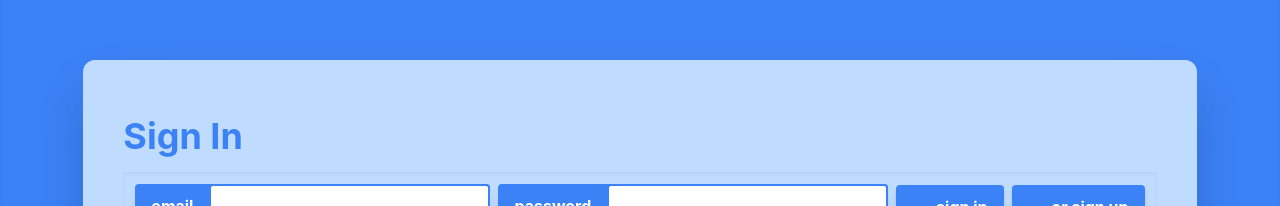
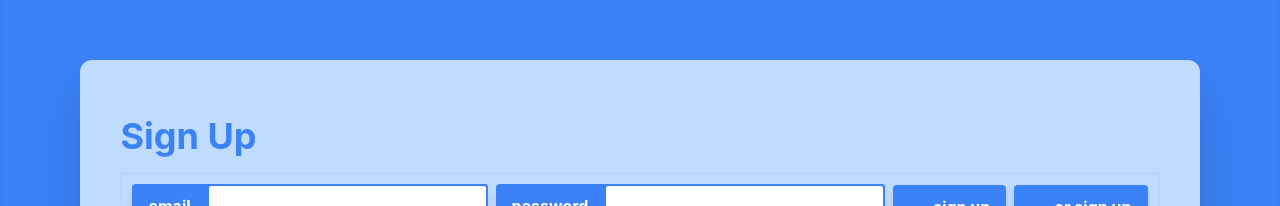
Before and after one commit to JoniBach/neovis-anim, a React (Create React App) app: page /signup in a window 1280 px wide. Shown: the part 230-436 px from the top of the page. Built offline with nearby package versions, Linux system fonts and the light colour scheme; no server answers; some icons are missing.

Commit message:
fixing page titles for registration

```diff
--- a/src/pages/Signup.jsx
+++ b/src/pages/Signup.jsx
@@ -12,7 +12,7 @@ export const Signup = () => {
   const [password, setPassword] = useState("");
   return (
     <Splash>
-      <h1>Sign In</h1>
+      <h1>Sign Up</h1>
       <Bar>
         <Input
           type="email"
@@ -27,7 +27,7 @@ export const Signup = () => {
           label="password"
         />
         <button onClick={() => signUp({ email, password })}>
-          <Backup size={20} /> sign in
+          <Backup size={20} /> sign up
         </button>
         <button onClick={() => goto("/signin")}>
           {" "}
```
